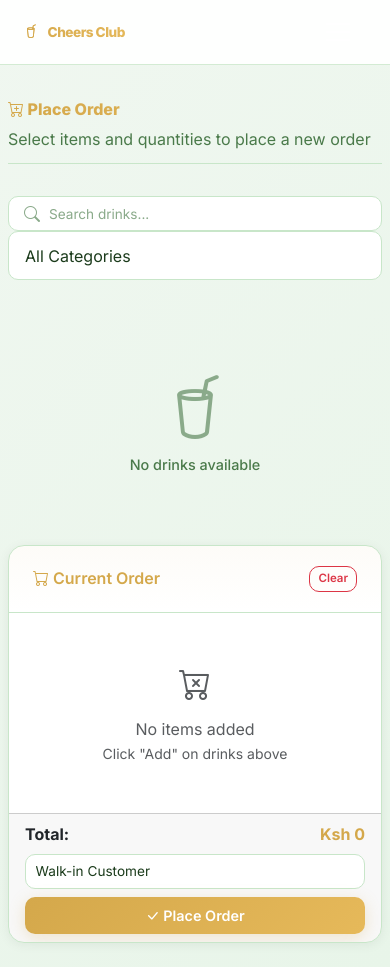
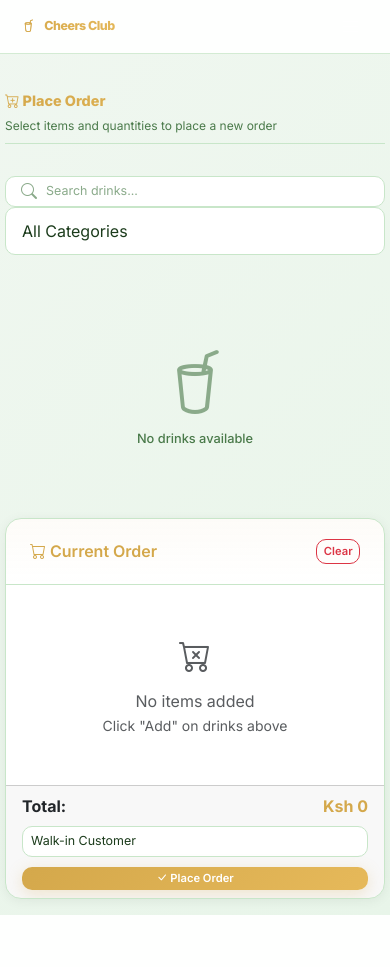
Before and after one commit to GeorgeNjoroge760/big-roller, a Django app: page /products/menu/ in a window 390 px wide. After the commit the page ends 915 px from the top, so only its background shows below. Run offline with Django 5.2, Linux system fonts and the light colour scheme; the visitor is signed in with stand-in values (Sample User, id 1); data that the repository does not hold is empty.

Commit message:
Add green receipt header, further compact mobile layout

```diff
--- a/static/css/style.css
+++ b/static/css/style.css
@@ -529,6 +529,11 @@ hr { border-color: var(--border-color); opacity: 0.8; }
 
 .qty-group { width: 130px; }
 
+.receipt-green-header {
+    background: linear-gradient(135deg, #2e7d32, #388e3c);
+    border-radius: 12px 12px 0 0;
+}
+
 /* Responsive */
 @media (max-width: 768px) {
     .cart-sidebar { width: 100%; right: -100%; }
@@ -542,50 +547,62 @@ hr { border-color: var(--border-color); opacity: 0.8; }
 }
 
 @media (max-width: 576px) {
-    .stat-card { padding: 1rem; }
-    .stat-card .stat-value { font-size: 1.25rem; }
-    .stat-card .stat-label { font-size: 0.75rem; }
-    .page-header h1 { font-size: 1.15rem; }
-    .page-header { padding: 0.75rem 0; }
-    .navbar-brand { font-size: 0.95rem; }
-    .product-card .product-img { height: 110px; }
-    .product-card .card-body { padding: 0.75rem; }
-    .product-card .card-body .price { font-size: 1rem; }
-    .product-card .card-body .small { font-size: 0.7rem; }
-    .card { margin-bottom: 0.75rem; }
-    .card-body { padding: 1rem; }
-    .table { font-size: 0.78rem; }
-    .table td, .table th { padding: 0.4rem 0.35rem; }
-    .btn-sm { font-size: 0.72rem; padding: 0.2rem 0.5rem; }
-    .badge { font-size: 0.65rem; }
-    .navbar .container-fluid { padding-left: 8px; padding-right: 8px; }
-    .navbar-nav .nav-link { font-size: 0.8rem; padding: 0.4rem 0.5rem; }
-    h4 { font-size: 1rem; }
-    h5 { font-size: 0.9rem; }
-    h6 { font-size: 0.8rem; }
-    .container-fluid.py-4 { padding-top: 0.75rem !important; padding-bottom: 0.75rem !important; }
-    .row { margin-left: -6px; margin-right: -6px; }
-    .row > [class*="col-"] { padding-left: 6px; padding-right: 6px; }
-    .chart-container { height: 200px !important; }
-    .alert { padding: 0.5rem 0.75rem; font-size: 0.8rem; margin-bottom: 0.5rem; }
-    .form-control { font-size: 0.85rem; padding: 0.4rem 0.6rem; }
-    .input-group-sm .form-control, .input-group-sm .btn { font-size: 0.75rem; }
-    .list-group-item { padding: 0.5rem 0.75rem; font-size: 0.8rem; }
-    .modal-dialog { margin: 0.5rem; }
-    .modal-body { padding: 1rem; }
-    .page-link { padding: 0.3rem 0.6rem; font-size: 0.8rem; }
+    .stat-card { padding: 0.75rem; }
+    .stat-card .stat-value { font-size: 1.1rem; }
+    .stat-card .stat-label { font-size: 0.7rem; }
+    .stat-card .stat-icon { font-size: 1.5rem; }
+    .page-header h1 { font-size: 1rem; }
+    .page-header p { font-size: 0.75rem; margin-bottom: 0; }
+    .page-header { padding: 0.5rem 0; }
+    .navbar-brand { font-size: 0.85rem; }
+    .product-card .product-img { height: 90px; }
+    .product-card .card-body { padding: 0.5rem; }
+    .product-card .card-body .price { font-size: 0.85rem; }
+    .product-card .card-body .small { font-size: 0.65rem; }
+    .product-card .card-title { font-size: 0.85rem; }
+    .card { margin-bottom: 0.5rem; }
+    .card-body { padding: 0.75rem; }
+    .table { font-size: 0.7rem; }
+    .table td, .table th { padding: 0.3rem 0.25rem; }
+    .btn { font-size: 0.75rem; padding: 0.25rem 0.5rem; }
+    .btn-sm { font-size: 0.65rem; padding: 0.15rem 0.4rem; }
+    .badge { font-size: 0.6rem; }
+    .navbar .container-fluid { padding-left: 6px; padding-right: 6px; }
+    .navbar-nav .nav-link { font-size: 0.72rem; padding: 0.3rem 0.4rem; }
+    .navbar-toggler { padding: 0.2rem 0.4rem; font-size: 0.8rem; }
+    h4 { font-size: 0.85rem; }
+    h5 { font-size: 0.8rem; }
+    h6 { font-size: 0.75rem; }
+    .container-fluid.py-4 { padding-top: 0.5rem !important; padding-bottom: 0.5rem !important; }
+    .row { margin-left: -4px; margin-right: -4px; }
+    .row > [class*="col-"] { padding-left: 4px; padding-right: 4px; }
+    .g-4 { --bs-gutter-x: 0.5rem; --bs-gutter-y: 0.5rem; }
+    .chart-container { height: 180px !important; }
+    .alert { padding: 0.4rem 0.5rem; font-size: 0.75rem; margin-bottom: 0.4rem; }
+    .form-control { font-size: 0.78rem; padding: 0.3rem 0.5rem; }
+    .input-group-sm .form-control, .input-group-sm .btn { font-size: 0.7rem; }
+    .list-group-item { padding: 0.4rem 0.5rem; font-size: 0.75rem; }
+    .modal-dialog { margin: 0.3rem; }
+    .modal-body { padding: 0.75rem; }
+    .page-link { padding: 0.2rem 0.5rem; font-size: 0.75rem; }
+    .receipt-card .card-body { padding: 0.75rem !important; }
+    .receipt-card .table { font-size: 0.65rem; }
+    .receipt-card .table td, .receipt-card .table th { padding: 0.2rem 0.15rem; }
+    .btn-gold { font-size: 0.78rem; padding: 0.35rem 0.75rem; }
 }
 
 @media (max-width: 400px) {
-    .product-card .product-img { height: 90px; }
-    .product-card .card-body { padding: 0.5rem; }
-    .card-body { padding: 0.75rem; }
-    .table { font-size: 0.7rem; }
-    .table td, .table th { padding: 0.3rem 0.25rem; }
-    .stat-card .stat-value { font-size: 1.1rem; }
-    .stat-card .stat-icon { font-size: 1.5rem; }
-    .navbar-brand { font-size: 0.85rem; }
-    .page-header h1 { font-size: 1rem; }
-    h4 { font-size: 0.9rem; }
-    .container-fluid { padding-left: 8px; padding-right: 8px; }
+    .product-card .product-img { height: 75px; }
+    .product-card .card-body { padding: 0.4rem; }
+    .card-body { padding: 0.5rem; }
+    .table { font-size: 0.65rem; }
+    .table td, .table th { padding: 0.2rem 0.2rem; }
+    .stat-card { padding: 0.5rem; }
+    .stat-card .stat-value { font-size: 1rem; }
+    .stat-card .stat-icon { font-size: 1.2rem; }
+    .navbar-brand { font-size: 0.78rem; }
+    .page-header h1 { font-size: 0.9rem; }
+    h4 { font-size: 0.8rem; }
+    .container-fluid { padding-left: 5px; padding-right: 5px; }
+    .btn { font-size: 0.7rem; padding: 0.2rem 0.4rem; }
 }
```
Also changed, not shown: templates/receipts/receipt_detail.html (+6 -6 lines), templates/receipts/receipt_pdf.html (+7 -5 lines).
